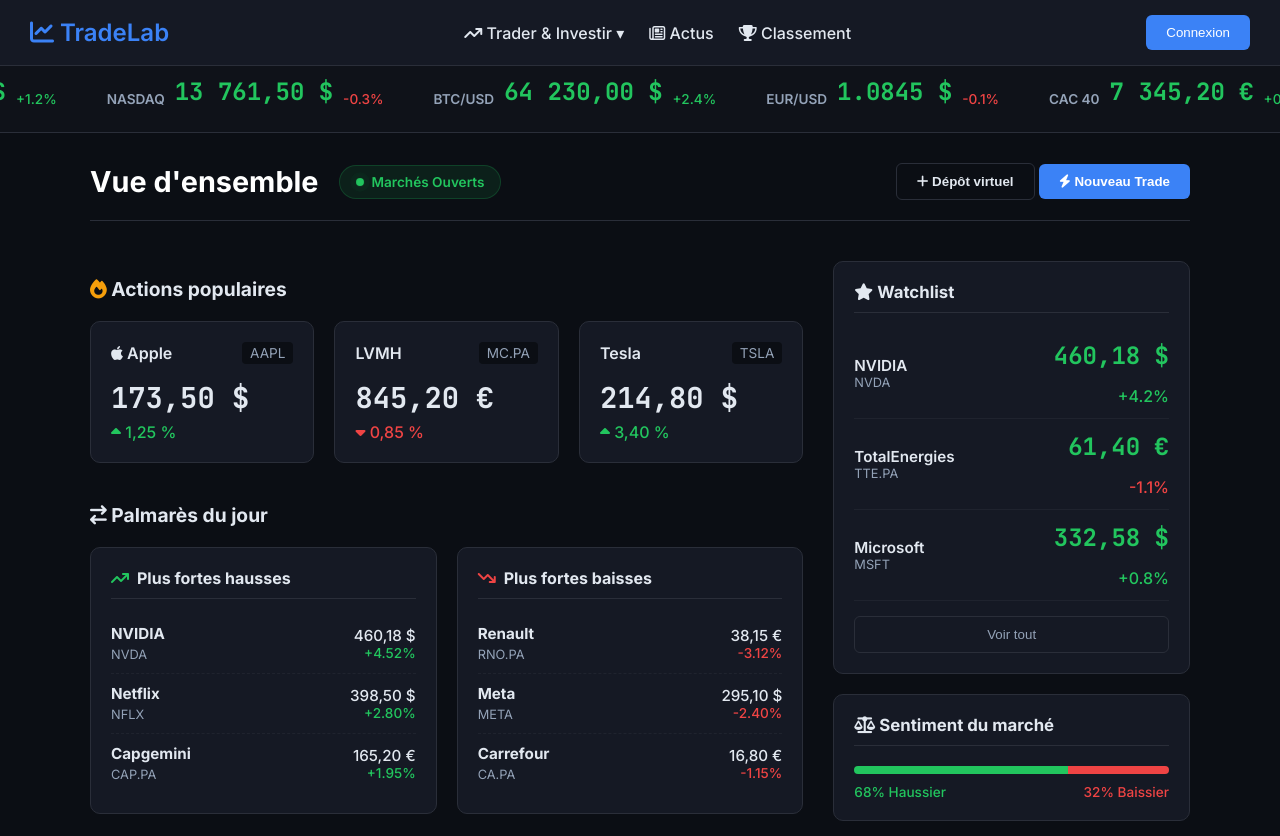
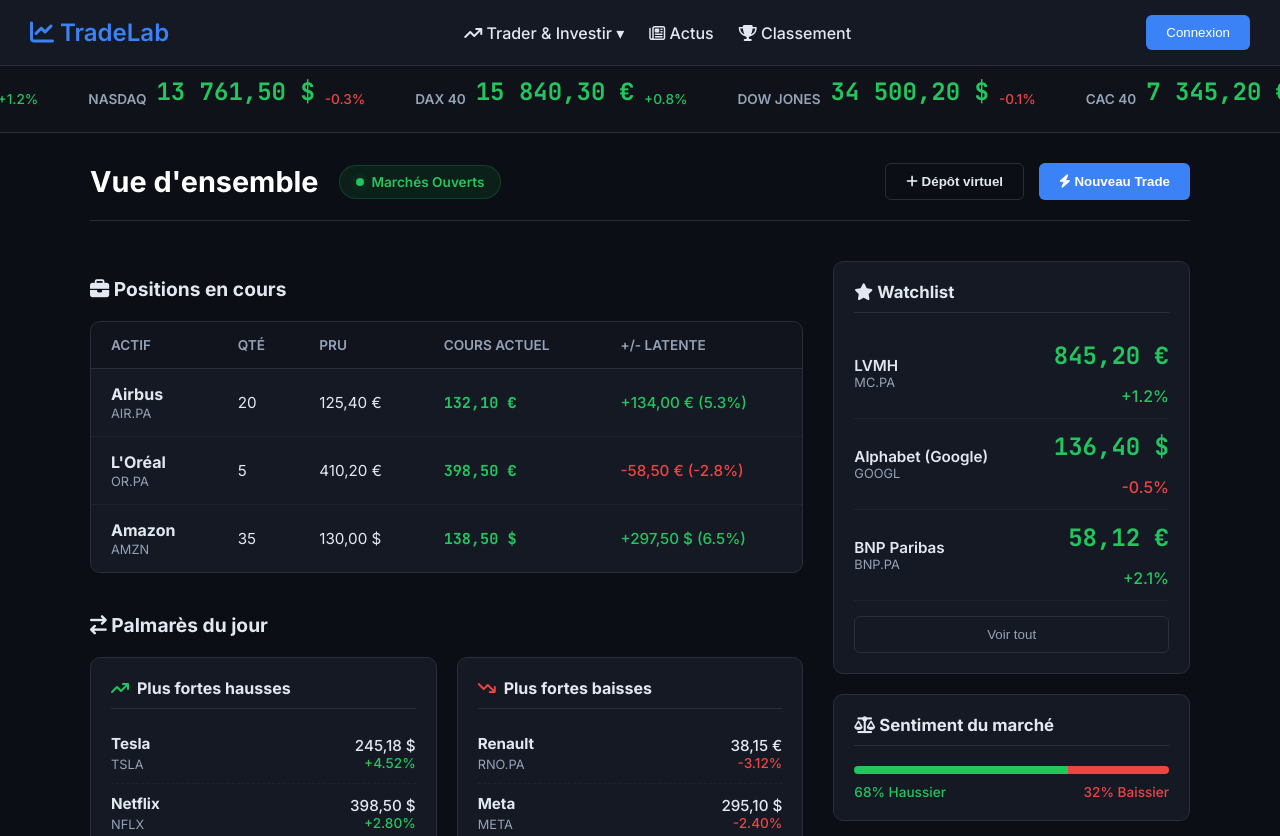
Before and after one commit to lauralxsss/saes3, a plain HTML site: page index.html in a window 1280 px wide. Shown: the top 836 px of the page. Drawn offline with Linux system fonts and the light colour scheme; no server answers.

Commit message:
modif accueil

```diff
--- a/css/style.css
+++ b/css/style.css
@@ -242,7 +242,6 @@ body.trader-investir {
     background-color: #1a252f;
 }
 
-HEAD
 .header-actions { display: flex; gap: 15px; }
 .btn-primary { background-color: var(--color-primary); color: white; border: none; padding: 10px 20px; border-radius: 6px; font-weight: 600; cursor: pointer; transition: 0.2s; }
 .btn-outline { background-color: transparent; color: var(--text-main); border: 1px solid var(--border-color); padding: 10px 20px; border-radius: 6px; font-weight: 600; cursor: pointer; transition: 0.2s; }
@@ -253,14 +252,40 @@ HEAD
 .dashboard-layout { display: grid; grid-template-columns: 2fr 1fr; gap: 30px; align-items: start; }
 section h2 { font-size: 1.2rem; margin-bottom: 20px; color: var(--text-main); }
 
-/* Actions populaires */
-.trending-grid { display: grid; grid-template-columns: repeat(auto-fit, minmax(220px, 1fr)); gap: 20px; margin-bottom: 40px; }
-.stock-card { background-color: var(--bg-panel); border: 1px solid var(--border-color); border-radius: 10px; padding: 20px; transition: transform 0.2s, border-color 0.2s; cursor: pointer; }
-.stock-card:hover { transform: translateY(-5px); border-color: var(--color-primary); }
-.stock-header { display: flex; justify-content: space-between; align-items: center; margin-bottom: 15px; }
-.stock-name { font-weight: 600; color: var(--text-main); }
-.stock-ticker { font-size: 0.85rem; color: var(--text-secondary); background-color: var(--bg-main); padding: 3px 8px; border-radius: 4px; }
-.stock-price { font-size: 1.8rem; margin-bottom: 5px; color: var(--text-main); }
+/* =========================================
+   TABLEAU DU PORTEFEUILLE (Positions)
+   ========================================= */
+.portfolio-section { margin-bottom: 40px; }
+.table-container {
+    background-color: var(--bg-panel);
+    border: 1px solid var(--border-color);
+    border-radius: 10px;
+    overflow: hidden;
+}
+.portfolio-table {
+    width: 100%;
+    border-collapse: collapse;
+    text-align: left;
+}
+.portfolio-table th {
+    padding: 15px 20px;
+    background-color: rgba(0, 0, 0, 0.2);
+    color: var(--text-secondary);
+    font-size: 0.85rem;
+    font-weight: 600;
+    text-transform: uppercase;
+    border-bottom: 1px solid var(--border-color);
+}
+.portfolio-table td {
+    padding: 15px 20px;
+    border-bottom: 1px solid rgba(42, 46, 57, 0.5);
+    font-size: 0.95rem;
+}
+.portfolio-table tbody tr:last-child td { border-bottom: none; }
+.portfolio-table tbody tr:hover { background-color: rgba(255, 255, 255, 0.02); }
+.asset-info { display: flex; flex-direction: column; }
+.asset-info strong { color: var(--text-main); font-size: 1rem; }
+.asset-info span { font-size: 0.8rem; color: var(--text-secondary); margin-top: 2px; }
 
 /* Palmarès */
 .movers-grid { display: grid; grid-template-columns: 1fr 1fr; gap: 20px; margin-bottom: 40px;}
--- a/index.html
+++ b/index.html
@@ -15,6 +15,7 @@
 </head>
 <body>
 
+    <!-- Navbar -->
     <nav class="navbar">
         <div class="nav-logo"><i class="fa-solid fa-chart-line"></i> TradeLab</div>
 
@@ -32,23 +33,26 @@
         </ul>
 
         <div class="nav-auth">
-            <button class="btn-login">Connexion</button>
+            <button class="btn-login" onclick="window.location.href='connexion/connexion.html'">Connexion</button>
         </div>
     </nav>
 
+    <!-- Bandeau Ticker Animé (100% Entreprises & Indices) -->
     <div class="market-ticker">
         <div class="ticker-track">
+            <!-- Groupe 1 -->
             <div class="ticker-item"><span class="ticker-name">CAC 40</span> <span class="price">7 345,20 €</span> <span class="change-up">+0.5%</span></div>
             <div class="ticker-item"><span class="ticker-name">S&P 500</span> <span class="price">4 450,10 $</span> <span class="change-up">+1.2%</span></div>
             <div class="ticker-item"><span class="ticker-name">NASDAQ</span> <span class="price">13 761,50 $</span> <span class="change-down">-0.3%</span></div>
-            <div class="ticker-item"><span class="ticker-name">BTC/USD</span> <span class="price">64 230,00 $</span> <span class="change-up">+2.4%</span></div>
-            <div class="ticker-item"><span class="ticker-name">EUR/USD</span> <span class="price">1.0845 $</span> <span class="change-down">-0.1%</span></div>
+            <div class="ticker-item"><span class="ticker-name">DAX 40</span> <span class="price">15 840,30 €</span> <span class="change-up">+0.8%</span></div>
+            <div class="ticker-item"><span class="ticker-name">DOW JONES</span> <span class="price">34 500,20 $</span> <span class="change-down">-0.1%</span></div>
 
+            <!-- Groupe 2 (Duplicata) -->
             <div class="ticker-item"><span class="ticker-name">CAC 40</span> <span class="price">7 345,20 €</span> <span class="change-up">+0.5%</span></div>
             <div class="ticker-item"><span class="ticker-name">S&P 500</span> <span class="price">4 450,10 $</span> <span class="change-up">+1.2%</span></div>
             <div class="ticker-item"><span class="ticker-name">NASDAQ</span> <span class="price">13 761,50 $</span> <span class="change-down">-0.3%</span></div>
-            <div class="ticker-item"><span class="ticker-name">BTC/USD</span> <span class="price">64 230,00 $</span> <span class="change-up">+2.4%</span></div>
-            <div class="ticker-item"><span class="ticker-name">EUR/USD</span> <span class="price">1.0845 $</span> <span class="change-down">-0.1%</span></div>
+            <div class="ticker-item"><span class="ticker-name">DAX 40</span> <span class="price">15 840,30 €</span> <span class="change-up">+0.8%</span></div>
+            <div class="ticker-item"><span class="ticker-name">DOW JONES</span> <span class="price">34 500,20 $</span> <span class="change-down">-0.1%</span></div>
         </div>
     </div>
 
@@ -70,43 +74,55 @@
             <div class="dashboard-layout">
 
                 <div class="main-column">
-                    <section class="trending-section">
-                        <h2><i class="fa-solid fa-fire" style="color: #F59E0B;"></i> Actions populaires</h2>
-                        <div class="trending-grid">
-                            <div class="stock-card">
-                                <div class="stock-header">
-                                    <span class="stock-name"><i class="fa-brands fa-apple"></i> Apple</span>
-                                    <span class="stock-ticker">AAPL</span>
-                                </div>
-                                <div class="stock-price price">173,50 $</div>
-                                <div class="stock-change change-up"><i class="fa-solid fa-caret-up"></i> 1,25 %</div>
-                            </div>
-                            <div class="stock-card">
-                                <div class="stock-header">
-                                    <span class="stock-name">LVMH</span>
-                                    <span class="stock-ticker">MC.PA</span>
-                                </div>
-                                <div class="stock-price price">845,20 €</div>
-                                <div class="stock-change change-down"><i class="fa-solid fa-caret-down"></i> 0,85 %</div>
-                            </div>
-                            <div class="stock-card">
-                                <div class="stock-header">
-                                    <span class="stock-name">Tesla</span>
-                                    <span class="stock-ticker">TSLA</span>
-                                </div>
-                                <div class="stock-price price">214,80 $</div>
-                                <div class="stock-change change-up"><i class="fa-solid fa-caret-up"></i> 3,40 %</div>
-                            </div>
+                    <!-- Positions en cours -->
+                    <section class="portfolio-section">
+                        <h2><i class="fa-solid fa-briefcase"></i> Positions en cours</h2>
+                        <div class="table-container">
+                            <table class="portfolio-table">
+                                <thead>
+                                    <tr>
+                                        <th>Actif</th>
+                                        <th>Qté</th>
+                                        <th>PRU</th>
+                                        <th>Cours Actuel</th>
+                                        <th>+/- Latente</th>
+                                    </tr>
+                                </thead>
+                                <tbody>
+                                    <tr>
+                                        <td><div class="asset-info"><strong>Airbus</strong><span>AIR.PA</span></div></td>
+                                        <td>20</td>
+                                        <td>125,40 €</td>
+                                        <td class="price">132,10 €</td>
+                                        <td class="change-up">+134,00 € (5.3%)</td>
+                                    </tr>
+                                    <tr>
+                                        <td><div class="asset-info"><strong>L'Oréal</strong><span>OR.PA</span></div></td>
+                                        <td>5</td>
+                                        <td>410,20 €</td>
+                                        <td class="price">398,50 €</td>
+                                        <td class="change-down">-58,50 € (-2.8%)</td>
+                                    </tr>
+                                    <tr>
+                                        <td><div class="asset-info"><strong>Amazon</strong><span>AMZN</span></div></td>
+                                        <td>35</td>
+                                        <td>130,00 $</td>
+                                        <td class="price">138,50 $</td>
+                                        <td class="change-up">+297,50 $ (6.5%)</td>
+                                    </tr>
+                                </tbody>
+                            </table>
                         </div>
                     </section>
 
+                    <!-- Palmarès du jour (Corrigé) -->
                     <section class="movers-section">
                         <h2><i class="fa-solid fa-arrow-right-arrow-left"></i> Palmarès du jour</h2>
                         <div class="movers-grid">
                             <div class="movers-box winners">
                                 <h3><i class="fa-solid fa-arrow-trend-up" style="color: var(--color-up);"></i> Plus fortes hausses</h3>
                                 <ul class="movers-list">
-                                    <li><div class="mover-info"><strong>NVIDIA</strong> <span>NVDA</span></div><div class="mover-price">460,18 $ <span class="change-up">+4.52%</span></div></li>
+                                    <li><div class="mover-info"><strong>Tesla</strong> <span>TSLA</span></div><div class="mover-price">245,18 $ <span class="change-up">+4.52%</span></div></li>
                                     <li><div class="mover-info"><strong>Netflix</strong> <span>NFLX</span></div><div class="mover-price">398,50 $ <span class="change-up">+2.80%</span></div></li>
                                     <li><div class="mover-info"><strong>Capgemini</strong> <span>CAP.PA</span></div><div class="mover-price">165,20 € <span class="change-up">+1.95%</span></div></li>
                                 </ul>
@@ -123,6 +139,7 @@
                         </div>
                     </section>
 
+                    <!-- Fil d'actualité -->
                     <section class="news-section">
                         <h2><i class="fa-solid fa-globe"></i> Fil d'actualité financier</h2>
                         <div id="news-container">
@@ -132,16 +149,18 @@
                 </div>
 
                 <aside class="sidebar-column">
+                    <!-- Watchlist -->
                     <div class="sidebar-widget">
                         <h3><i class="fa-solid fa-star"></i> Watchlist</h3>
                         <div class="watchlist-list">
-                            <div class="watchlist-item"><div class="wl-info"><span class="wl-name">NVIDIA</span><span class="wl-ticker">NVDA</span></div><div class="wl-stats"><span class="price">460,18 $</span><span class="change-up">+4.2%</span></div></div>
-                            <div class="watchlist-item"><div class="wl-info"><span class="wl-name">TotalEnergies</span><span class="wl-ticker">TTE.PA</span></div><div class="wl-stats"><span class="price">61,40 €</span><span class="change-down">-1.1%</span></div></div>
-                            <div class="watchlist-item"><div class="wl-info"><span class="wl-name">Microsoft</span><span class="wl-ticker">MSFT</span></div><div class="wl-stats"><span class="price">332,58 $</span><span class="change-up">+0.8%</span></div></div>
+                            <div class="watchlist-item"><div class="wl-info"><span class="wl-name">LVMH</span><span class="wl-ticker">MC.PA</span></div><div class="wl-stats"><span class="price">845,20 €</span><span class="change-up">+1.2%</span></div></div>
+                            <div class="watchlist-item"><div class="wl-info"><span class="wl-name">Alphabet (Google)</span><span class="wl-ticker">GOOGL</span></div><div class="wl-stats"><span class="price">136,40 $</span><span class="change-down">-0.5%</span></div></div>
+                            <div class="watchlist-item"><div class="wl-info"><span class="wl-name">BNP Paribas</span><span class="wl-ticker">BNP.PA</span></div><div class="wl-stats"><span class="price">58,12 €</span><span class="change-up">+2.1%</span></div></div>
                         </div>
                         <button class="btn-full-width">Voir tout</button>
                     </div>
 
+                    <!-- Sentiment -->
                     <div class="sidebar-widget">
                         <h3><i class="fa-solid fa-scale-balanced"></i> Sentiment du marché</h3>
                         <div class="sentiment-bar-container">
@@ -154,7 +173,7 @@
                     <div class="sidebar-widget">
                         <h3><i class="fa-regular fa-calendar-days"></i> Agenda Économique</h3>
                         <div class="calendar-list" id="calendar-container">
-                            <!-- Sera rempli par le JavaScript -->
+                            <!-- Rempli par script.js -->
                         </div>
                     </div>
                 </aside>
@@ -163,7 +182,6 @@
         </main>
     </div>
 
-    <!-- Footer pro -->
     <footer class="app-footer">
         <div class="footer-content">
             <div class="footer-logo"><i class="fa-solid fa-chart-line"></i> TradeLab</div>
```
